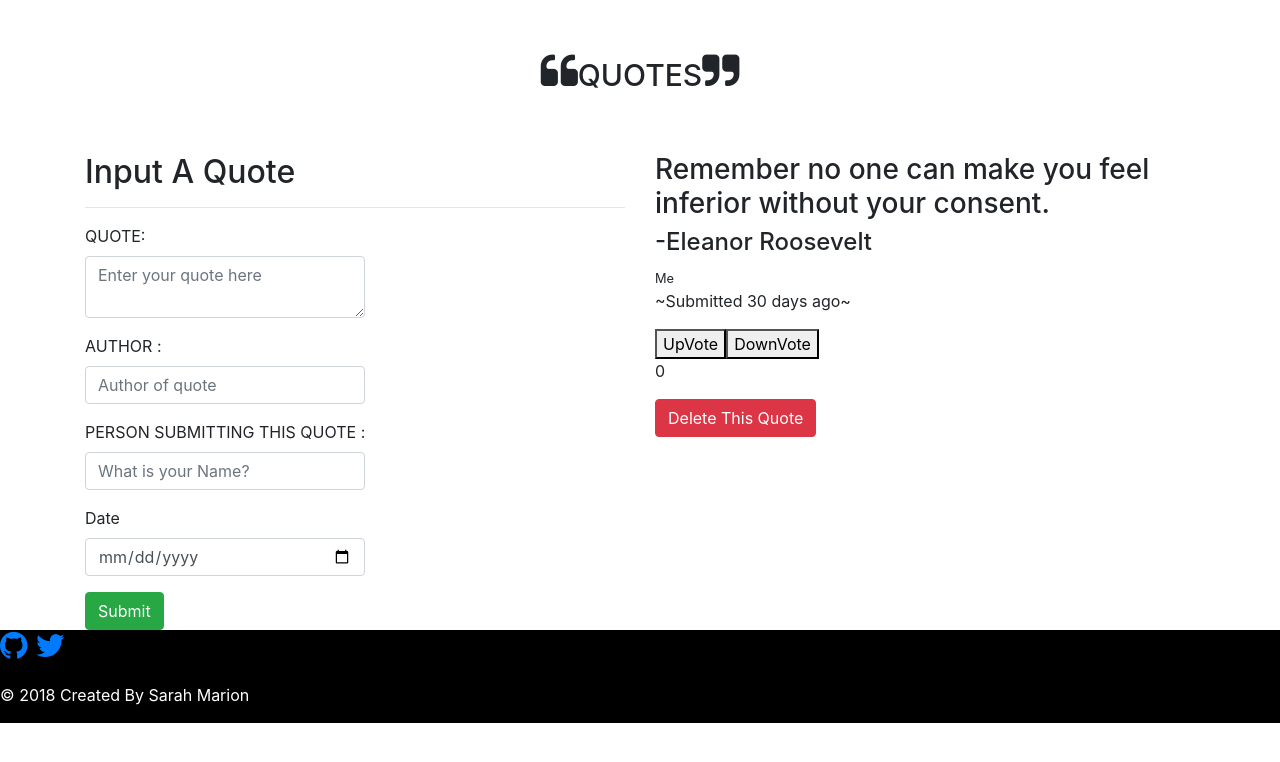
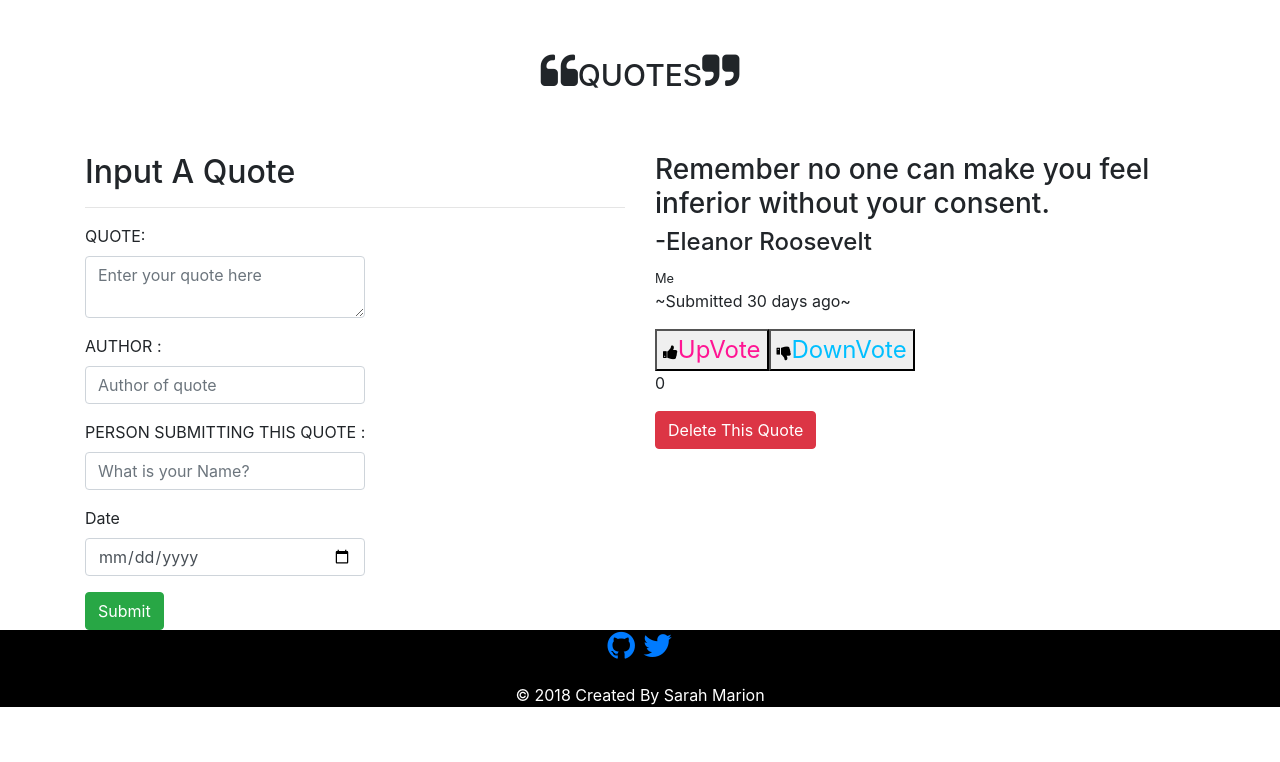
Before and after one commit to Sarah-Marion/Quotes, an Angular app: page / in a window 1280 px wide. Shown: the top 762 px of the page. Built offline with nearby package versions, Linux system fonts and the light colour scheme.

Commit message:
added icons of thumbs up and down for relevant annotationa

```diff
--- a/src/app/quote/quote.component.html
+++ b/src/app/quote/quote.component.html
@@ -76,17 +76,17 @@
           <h4 id={{i}}>-{{ kwot.author }}</h4>
           <small id={{i}}>{{ kwot.person }}</small>
           <p id="{{i}}">~Submitted {{ kwot.timeCreated | timeCount }} days ago~</p>
-          <button (click)="adding(i)">UpVote</button>
-          <button (click)="removing(i)">DownVote</button>
+          <button><i class="fa fa-thumbs-up" aria-hidden="true"></i><span style="font-size: 1.5em; color: deeppink;"(click)="adding(i)">UpVote</span></button>
+          <button><i class="fa fa-thumbs-down" aria-hidden="true"></i><span style="font-size: 1.5em; color: deepskyblue;"(click)="removing(i)">DownVote</span></button>
           <app-quote-details [quote]='kwot' (isComplete)='deleteQuote($event,i)'></app-quote-details>
         </div>
       </div>
     </div>
   </div>
 </div>
-<div class="container-fluid footer">
+<div class="footer">
   <!-- <div class="footer"> -->
-  <div class="row footer-text">
+  <div class="footer-text">
     <ul class="list-inline">
       <li class="list-inline-item">
         <a href="#">
@@ -100,9 +100,9 @@
       </li>
     </ul>
   </div>
-  <div class="row footer-text">
-    <p>&#169; 2018 Created By Sarah Marion</p>
-  </div>
+  <!-- <div class="footer-text"> -->
+  <p>&#169; 2018 Created By Sarah Marion</p>
+  <!-- </div> -->
 </div>
 
 <!-- <div class="row"> -->
```
